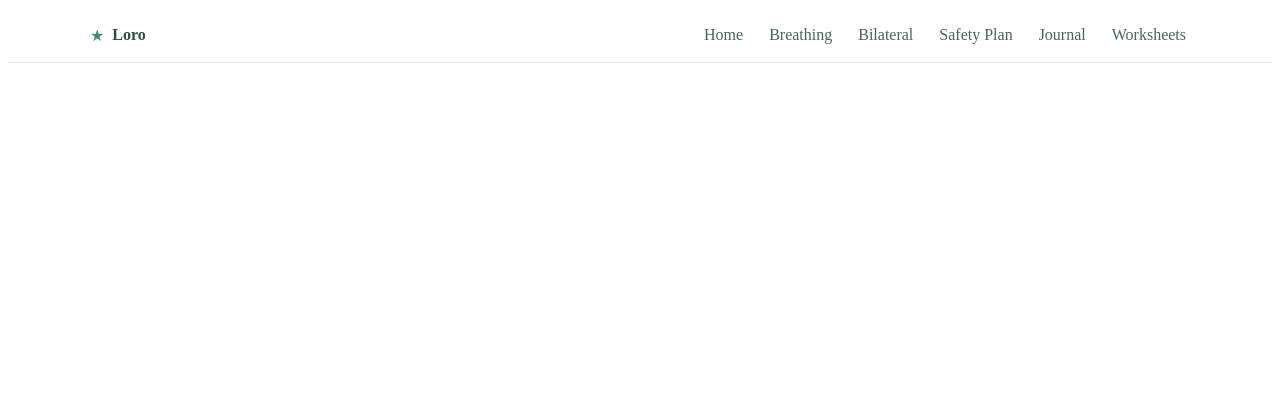
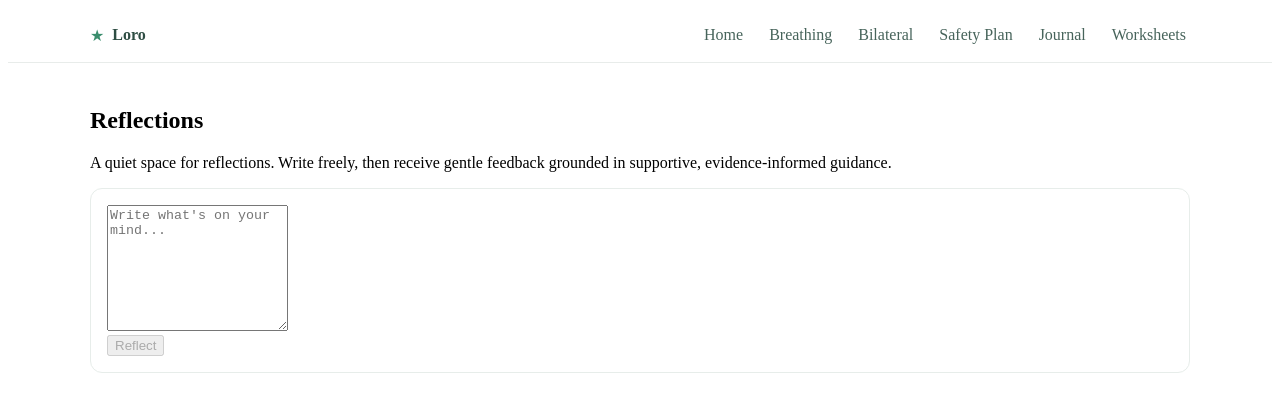
Before and after one commit to fairwjl/loro-app, a React (Vite) app in the folder client/: page /reflections in a window 1280 px wide. Shown: the top 412 px of the page. Built offline with nearby package versions, Linux system fonts and the light colour scheme.

Commit message:
Rename Journal page to Reflections (component + header) and update App import/route

```diff
--- a/client/src/App.jsx
+++ b/client/src/App.jsx
@@ -8,7 +8,7 @@ import Home from "./pages/Home.jsx";
 import BreathingPage from "./pages/BreathingPage.jsx";
 import BilateralPage from "./pages/BilateralPage.jsx";
 import SafetyPlanPage from "./pages/SafetyPlanPage.jsx";
-import JournalPage from "./pages/JournalPage.jsx";
+import ReflectionsPage from "./pages/ReflectionsPage.jsx";
 import WorksheetsPage from "./pages/WorksheetsPage.jsx";
 
 function App() {
@@ -20,7 +20,7 @@ function App() {
           <Route path="/breathing" element={<BreathingPage />} />
           <Route path="/bilateral" element={<BilateralPage />} />
           <Route path="/safety-plan" element={<SafetyPlanPage />} />
-          <Route path="/journal" element={<JournalPage />} />
+          <Route path="/reflections" element={<ReflectionsPage />} />
           <Route path="/worksheets" element={<WorksheetsPage />} />
         </Routes>
       </AppShell>
--- a/client/src/components/Journal.jsx
+++ b/client/src/components/Journal.jsx
@@ -16,11 +16,13 @@ export default function Journal() {
 
   return (
     <div className="page-section">
-      <h2>Your Journal</h2>
+      <h2>Reflections</h2>
       <p>
-        A quiet space to process your thoughts and feelings. Write freely, then
-        get a gentle reflection grounded in supportive, evidence-informed
-        guidance.
+        <p>
+  A quiet space for reflections. Write freely, then
+  receive gentle feedback grounded in supportive, evidence-informed
+  guidance.
+</p>
       </p>
 
       <section className="card">
@@ -38,7 +40,7 @@ export default function Journal() {
 
         {reply && (
           <div className="reflection">
-            <h3>Your Reflection</h3>
+            <h3>Your Reflections</h3>
             <p>{reply}</p>
           </div>
         )}
```
